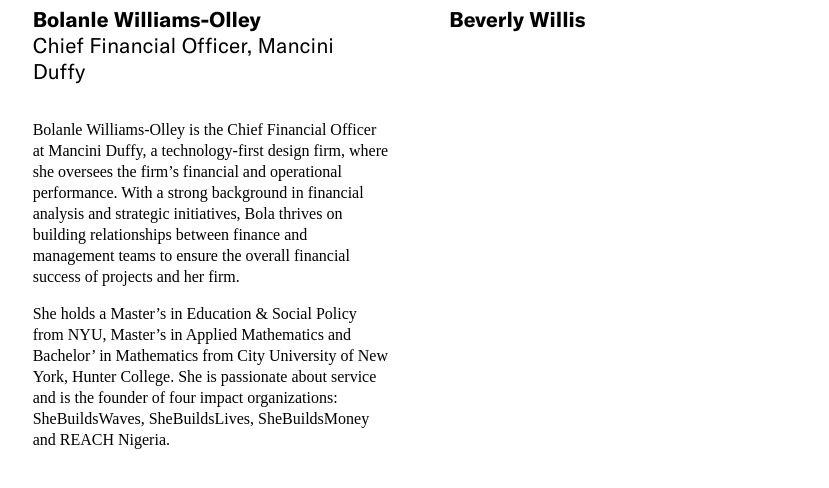
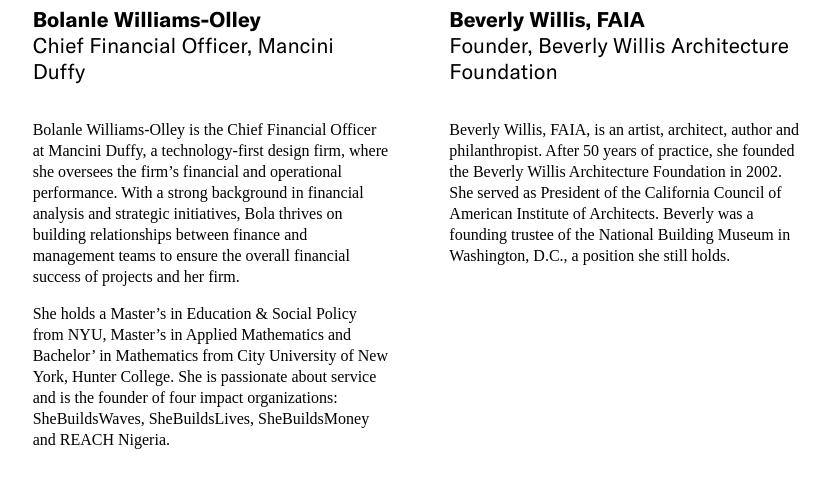
Before and after one commit to jengalas/bwaf-bbw, a Jekyll site: the page built from about/boardandstaff.md, in a window 1280 px wide and 900 px high, scrolled down 13415 px, cut to the strip 254-776 px from the top of the window. Shown: the top 488 px of the strip, without its empty margins (444-1273 px from the left). Built offline with Jekyll 4.4.1, drawn with Linux system fonts in a browser that asks for light colours; some web fonts are replaced.

Commit message:
Update from Forestry.io Chun Schlesinger-Fried updated about/boardandstaff.md

```diff
--- a/about/boardandstaff.md
+++ b/about/boardandstaff.md
@@ -392,9 +392,14 @@
       Bolanle Williams-Olley is the Chief Financial Officer at Mancini Duffy, a technology-first design firm, where she oversees the firm’s financial and operational performance. With a strong background in financial analysis and strategic initiatives, Bola thrives on building relationships between finance and management teams to ensure the overall financial success of projects and her firm.
 
       She holds a Master’s in Education & Social Policy from NYU, Master’s in Applied Mathematics and Bachelor’ in Mathematics from City University of New York, Hunter College. She is passionate about service and is the founder of four impact organizations: SheBuildsWaves, SheBuildsLives, SheBuildsMoney and REACH Nigeria.
-  - title: Beverly Willis
+  - title: Beverly Willis, FAIA
     image: "/v1618329223/bev_1_zgox9n.jpg"
-    description: ''
+    description: Beverly Willis, FAIA, is an artist, architect, author and philanthropist.
+      After 50 years of practice, she founded the Beverly Willis Architecture Foundation
+      in 2002. She served as President of the California Council of American Institute
+      of Architects. Beverly was a founding trustee of the National Building Museum
+      in Washington, D.C., a position she still holds.
+    title_role: Founder, Beverly Willis Architecture Foundation
   - title: Phoebe Yee, AIA
     title_role: Senior Vice President, Design for Related California
     image: "/v1618329168/Yee-722x349_dsjmio.jpg"
```
